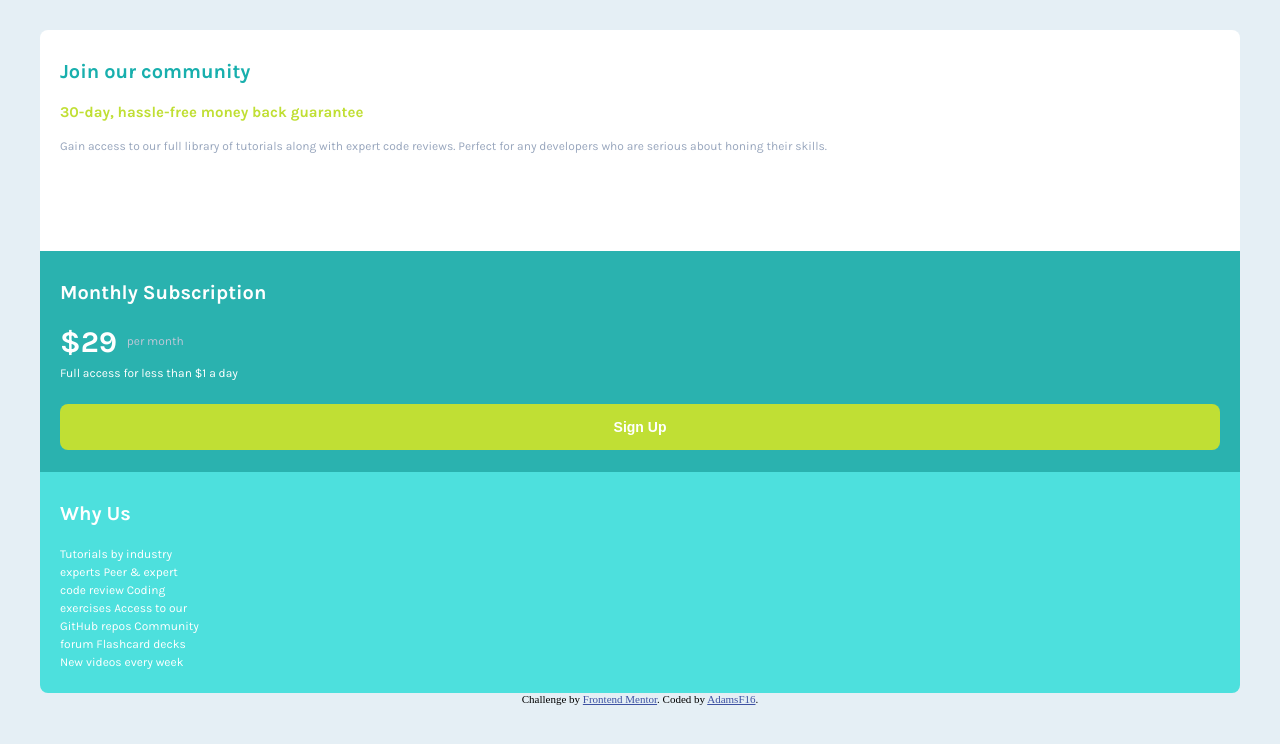
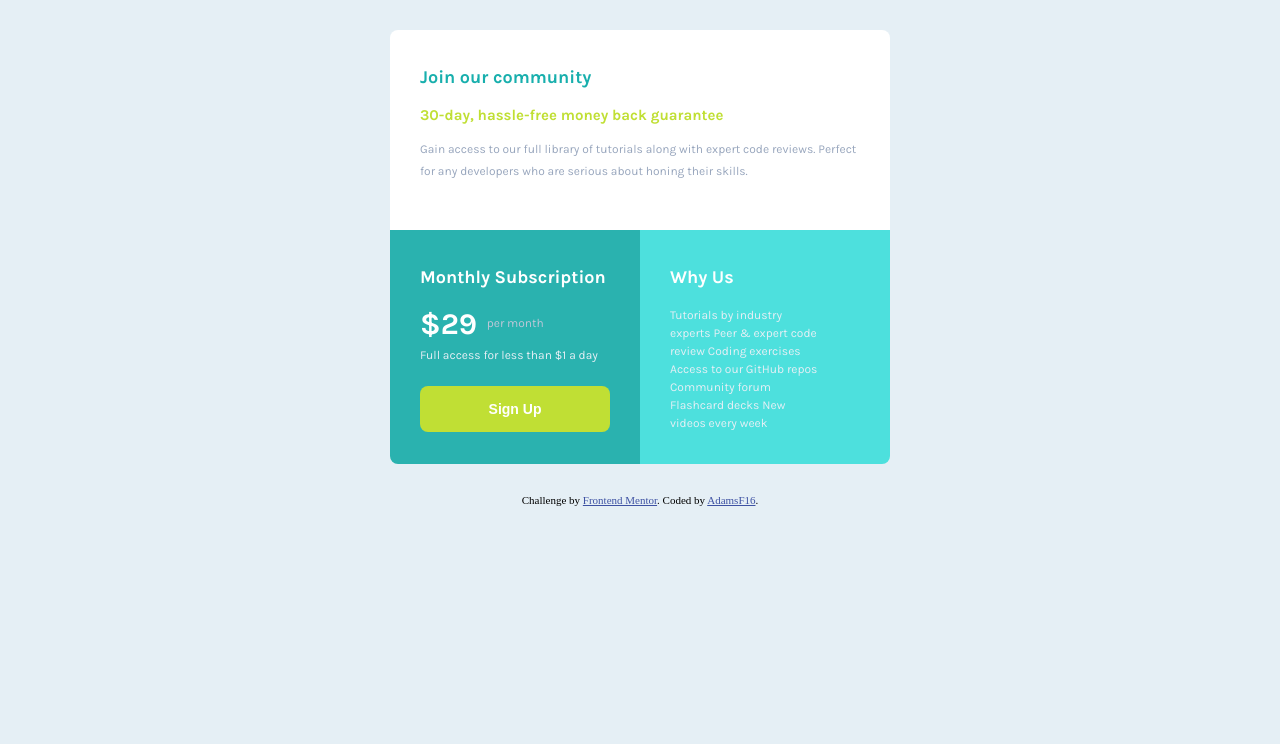
Before and after one commit to AdamsF16/Frontend-Mentor---Single-price-grid-component, a plain HTML site: page index.html in a window 1280 px wide. Drawn offline with Linux system fonts and the light colour scheme.

Commit message:
task ended

```diff
--- a/style.scss
+++ b/style.scss
@@ -19,7 +19,7 @@ body {
     &__component {
         display: grid;
         grid-template-columns: 1fr;
-        grid-template-rows: repeat(3, 1fr);
+        grid-template-rows: 1fr 1fr mimnax(1fr, 350px);
         font-family: 'Karla', sans-serif;
         justify-content: center;
         align-content: center;
@@ -52,7 +52,7 @@ body {
     }
 
     &__title {
-        font-size: 2rem;
+        font-size: 1.8rem;
         padding: 1em 0;
     }
 
@@ -82,14 +82,14 @@ body {
     }
 
     &__text-two {
-        color: #fff;
+        color: hsl(204, 43%, 93%);
         padding: .5em 0;
     }
 
     &__text-three {
-        color: #fff;
+        color: hsl(204, 43%, 93%);
         line-height: 1.5em;
-        max-width: 140px;
+        max-width: 150px;
     }
 
     &__box {
@@ -120,12 +120,10 @@ body {
         border: 1px solid transparent;
         border-radius: 8px;
         margin-top: .4em;
+        margin-bottom: 1em;
         cursor: pointer;
     }
 }
-
-
-
 
 .attribution {
     font-size: 11px;
@@ -135,3 +133,37 @@ body {
         color: hsl(228, 45%, 44%);
     }
 }
+
+
+@media(min-width:500px) {
+    .price {
+        &__component {
+            grid-template-columns: 250px 250px;
+            grid-template-rows: 200px 1fr;
+            margin: 3em 3em;
+        }
+
+        &__item {
+            margin: 0;
+            padding: 1.8em 3em;
+        }
+
+        &__item-one {
+            grid-column: 1/3;
+            grid-row: 1/2;
+        }
+
+        &__item-two {
+            grid-column: 1/2;
+            grid-row: 2/3;
+            border-bottom-left-radius: 8px;
+        }
+
+        &__item-three {
+            grid-column: 2/3;
+            grid-row: 2/3;
+            border-bottom-left-radius: 0px;
+        }
+    }
+
+}
```
Also changed, not shown: css/style.css, 1 other file.
